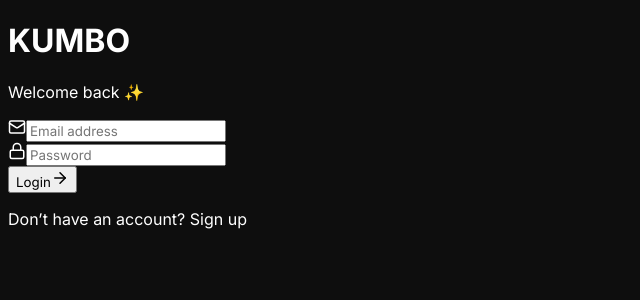
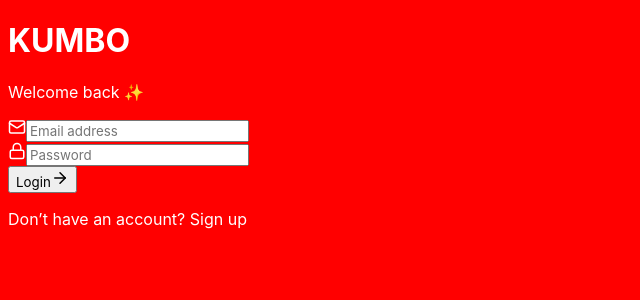
Before and after one commit to Great-Pittbul/chat-app, a React (Vite) app in the folder web-client/: page / in a window 1280 px wide. Shown: the top 300 px of the page, without its empty margins (0-640 px from the left). Built offline with nearby package versions, Linux system fonts and the light colour scheme.

Commit message:
Update style.css

```diff
--- a/web-client/src/style.css
+++ b/web-client/src/style.css
@@ -1,3 +1,4 @@
+body { background:red !important; }
 /* ===============================
    KUMBO — Global Luxury Theme
    Dark-first + Soft Gold Palette
```
